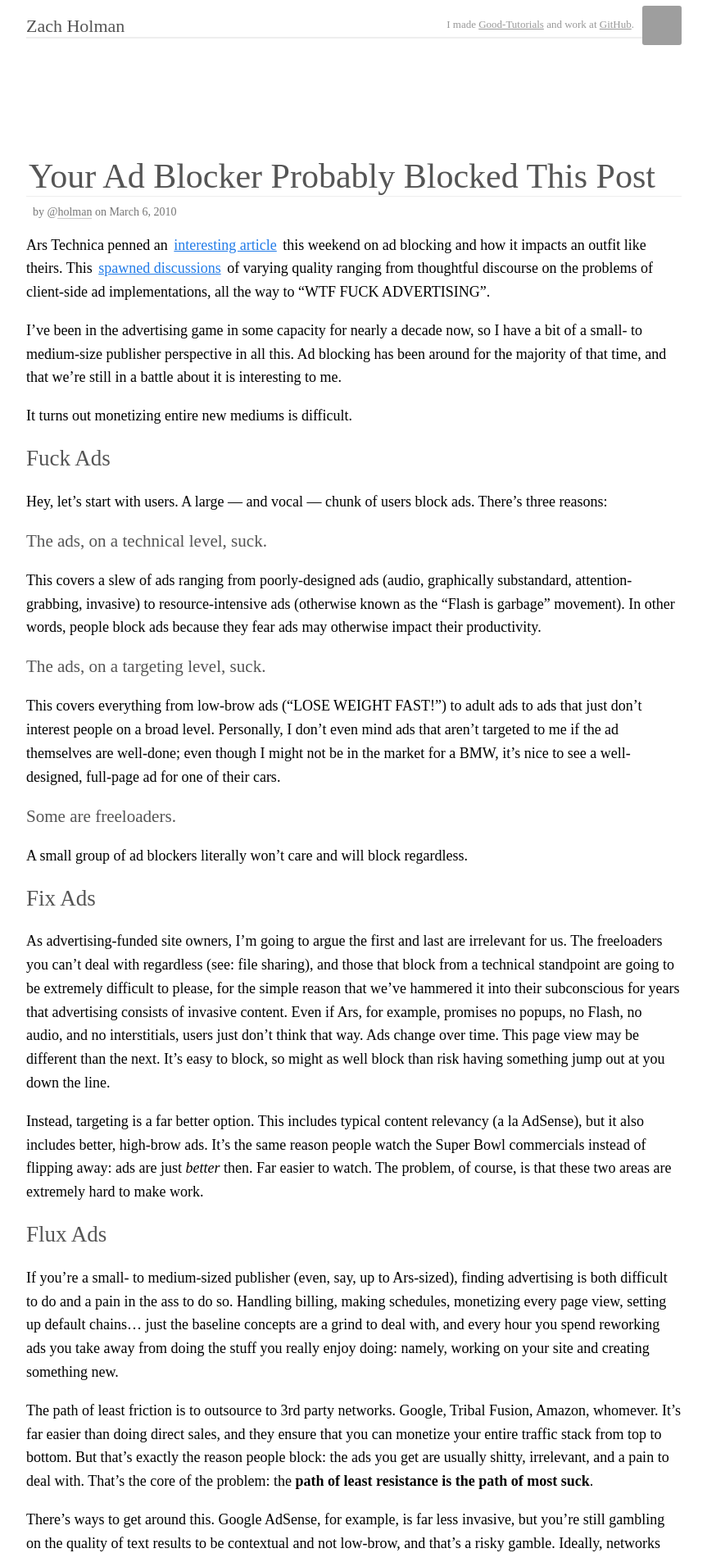
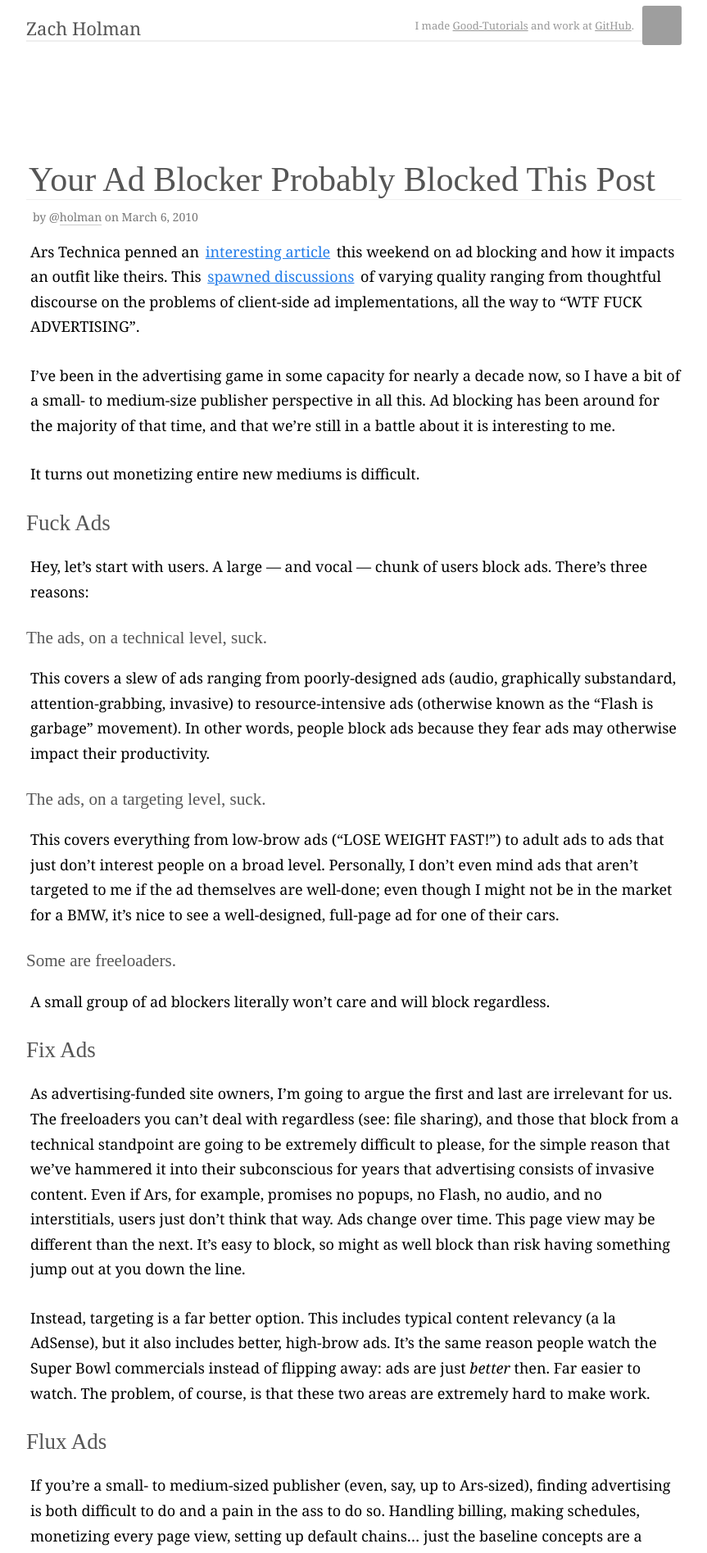
Before and after one commit to broccolini/designertocoder.github.com, a Jekyll site: the page built from _posts/2010-03-06-your-ad-blocker-probably-blocked-this-post.markdown, in a window 1280 px wide. Shown: the top 1895 px of the page at 82% size, without its empty margins (208-1071 px from the left). Built offline with Jekyll 4.4.1, drawn with Linux system fonts in a browser that asks for light colours; nearby versions of some CDN libraries; Markdown is read by kramdown in place of the engine named in the settings; grey boxes are pictures that could not be loaded.

Commit message:
Make things readabler

```diff
--- a/css/styles.css
+++ b/css/styles.css
@@ -1,7 +1,8 @@
 body{
-  font-family: 'Myriad Pro';
+  font-family: 'Georgia';
   font-size: 18px;
   margin: 0;
+	-webkit-font-smoothing: antialiased;
 }
 a{
   color: #227CE8;
@@ -37,7 +38,7 @@ p code{
 }
 h1,h2,h3,h4{
   color: #555;
-  font-family: 'Myriad Pro';
+  font-family: 'Futura';
   font-weight: normal;
 }
 h1 a, h2 a, h3 a, h4 a{
@@ -109,7 +110,9 @@ h3{
   margin-bottom: 8em;
 }
 #post p{
-  line-height: 1.6em;
+	margin-left: 5px;
+	margin-bottom: 1.6em;
+  line-height: 1.7em;
 }
 #post .authoring{
 	padding-left: 8px;
```
